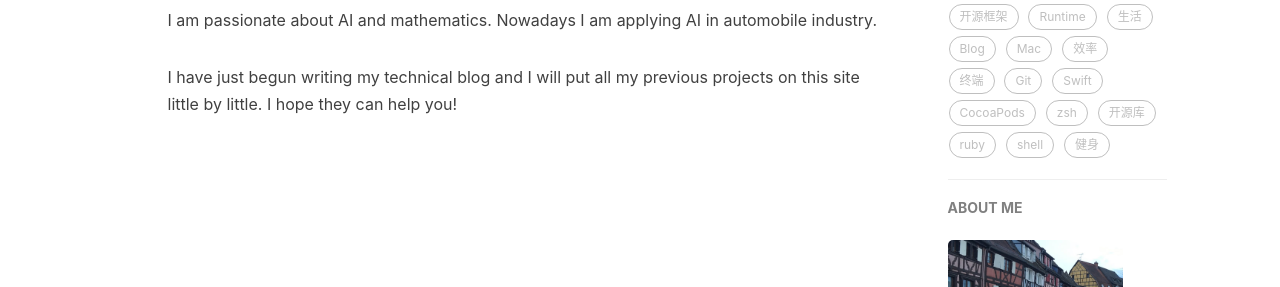
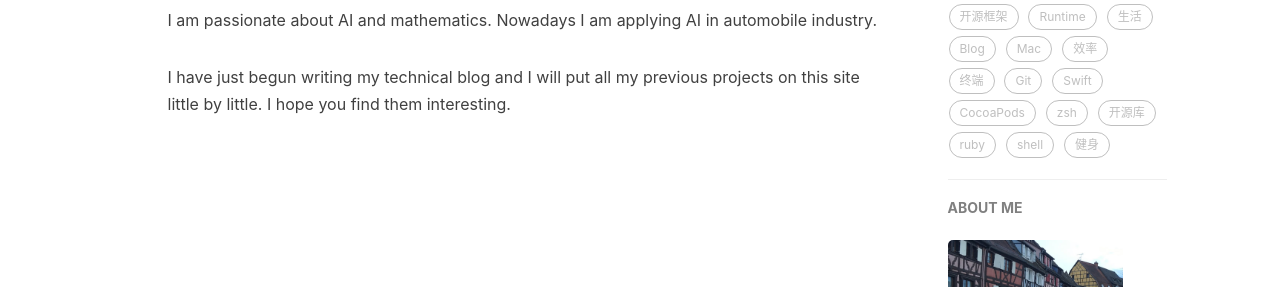
Before and after one commit to LihaoWang1991/Lihaowang1991.github.io, a Jekyll site: the page built from about.html, in a window 1280 px wide. Shown: the part 610-897 px from the top of the page. Built offline with Jekyll 4.4.1, drawn with Linux system fonts in a browser that asks for light colours; nearby versions of some CDN libraries; comment, search, counter and statistics services are not loaded.

Commit message:
Update about.html

```diff
--- a/about.html
+++ b/about.html
@@ -22,7 +22,7 @@ header-img: "img/post-bg-rwd.jpg"
 
     <p>I am passionate about AI and mathematics. Nowadays I am applying AI in automobile industry.</p>
 
-    <p>I have just begun writing my technical blog and I will put all my previous projects on this site little by little. I hope they can help you!</p>
+    <p>I have just begun writing my technical blog and I will put all my previous projects on this site little by little. I hope you find them interesting.</p>
 
     <p></p>
 
```
